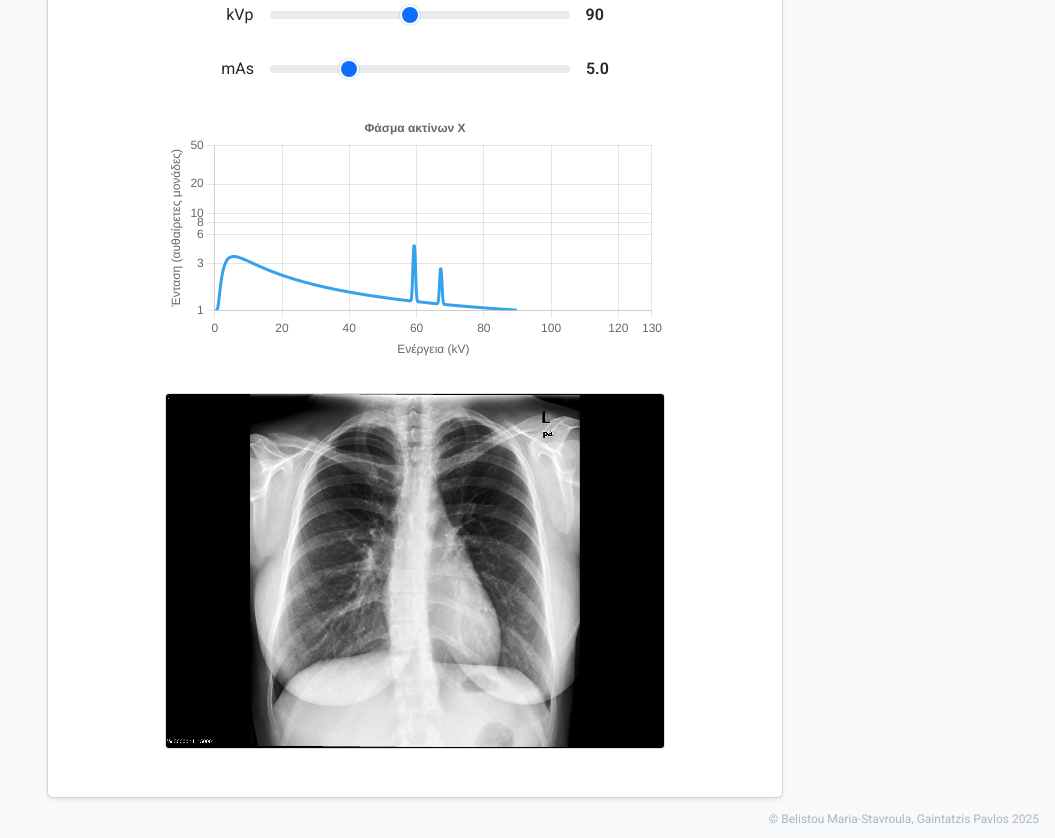
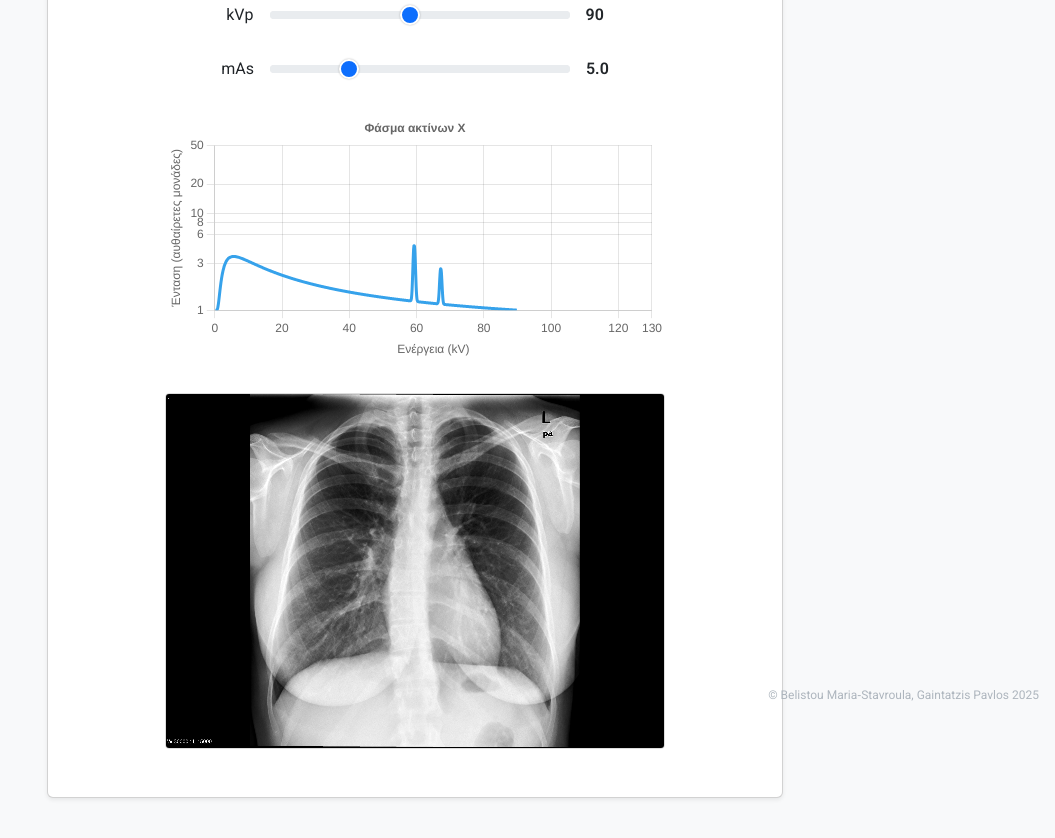
Before and after one commit to paulgai/x-ray-spectrum, a plain HTML site: page index.html in a window 1280 px wide. Shown: the part 86-924 px from the top of the page, without its empty margins (225-1280 px from the left). Drawn offline with nearby package versions, Linux system fonts and the light colour scheme.

Commit message:
Update index.html

```diff
--- a/index.html
+++ b/index.html
@@ -19,6 +19,27 @@
     <!-- image-js -->
     <script src="https://cdn.jsdelivr.net/npm/@image-js/core/dist/image.min.js"></script>
     <style>
+            body{
+        min-height:100vh;
+        display:flex;
+        flex-direction:column;
+
+        /* αφήνουμε «χώρο» όσο είναι το ύψος του footer
+           (30‑40 px εδώ) ώστε να μην το καλύψει το περιεχόμενο */
+        padding-bottom:40px;
+      }
+
+      footer{
+        position:fixed;   /* ← κολλάει στο viewport */
+        bottom:0;
+        left:0;
+        width:100%;
+        padding-left:2rem;
+        padding-bottom:1rem;
+        /* αν θες να διακρίνεται καλύτερα */
+        /* background:rgba(255,255,255,0.8); backdrop-filter:blur(4px); */
+        z-index:1000;     /* πάνω απ’ όλα */
+      }
                       body { background-color: #f8f9fa; font-family: 'Roboto', sans-serif; }
                       .navbar-brand, .card-title { font-weight: 500; }
                       .card-title { text-align: center; }
@@ -108,7 +129,7 @@
     <!-- Πάρε το footer και βάλε το αμέσως πριν το τέλος του </body> -->
     <footer class="text-end py-2 px-3 bg-transparent">
       <small style="color: #adb5bd; font-size: 0.75rem">
-        © Belistou Maria-Stavroula, Gaintatzis Pavlos 2025
+        © Belistou Maria‑Stavroula, Gaintatzis Pavlos 2025
       </small>
     </footer>
 
```
Lines whose indentation alone changed are shown as unchanged.
